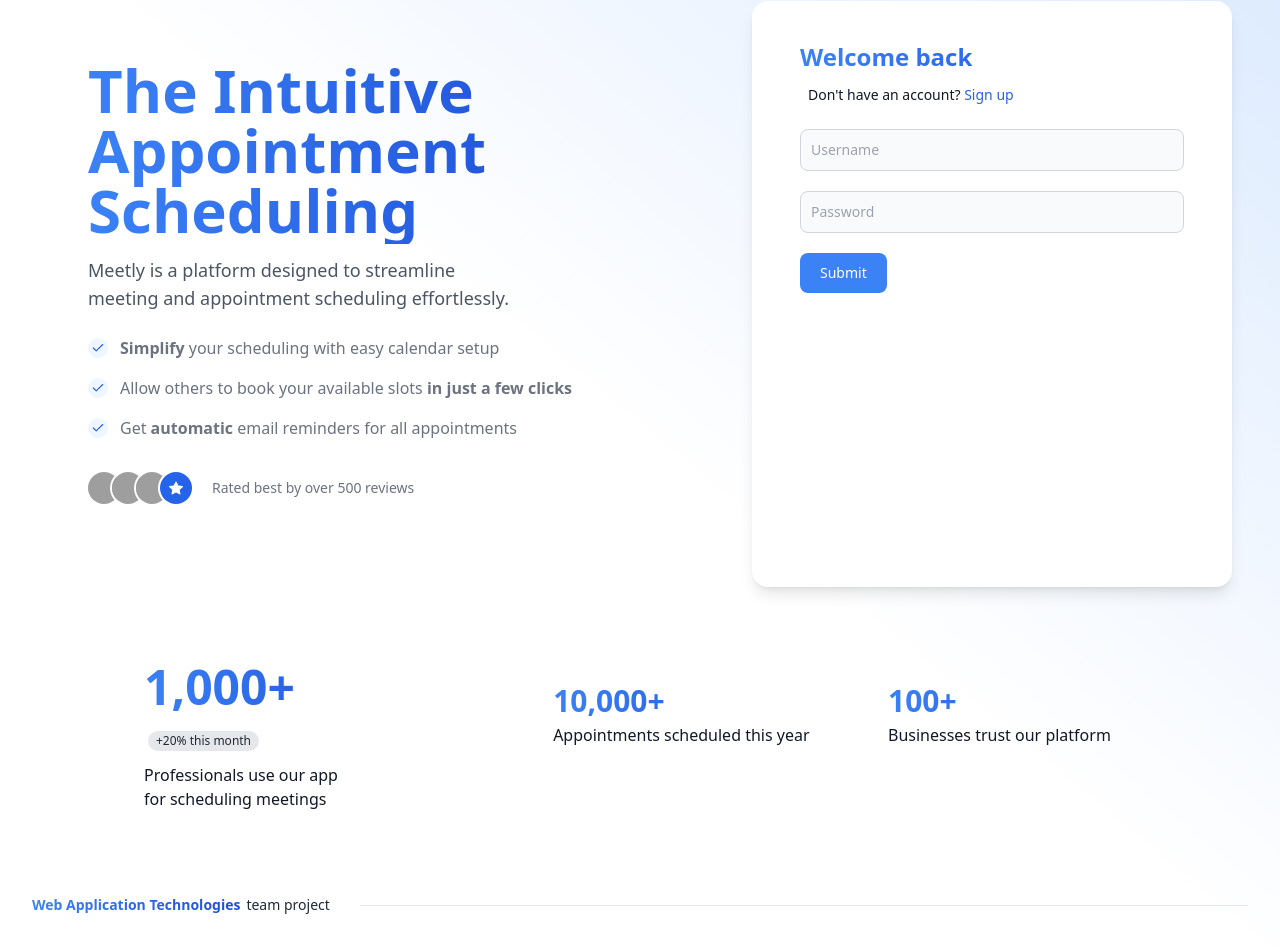
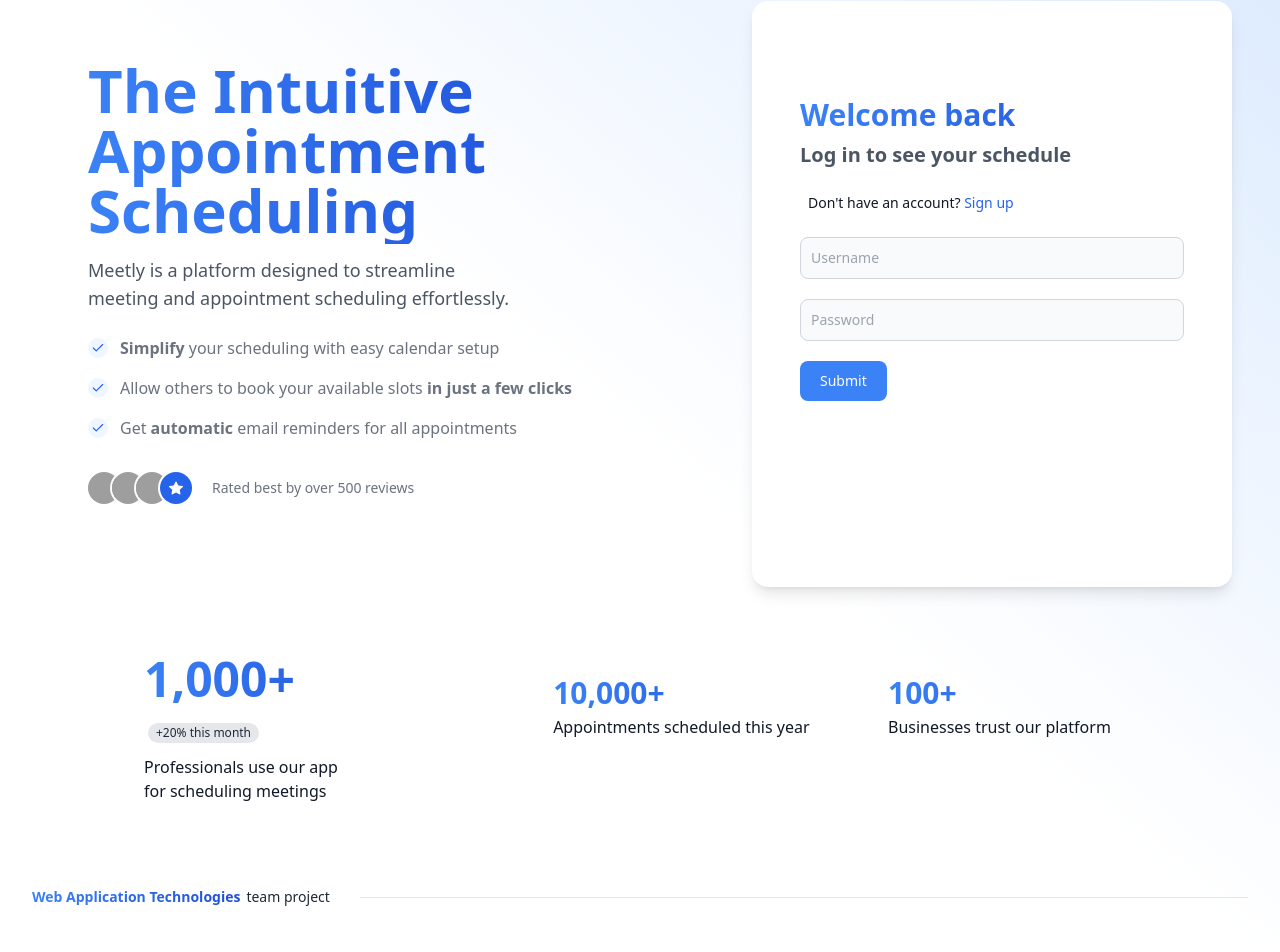
Before and after one commit to mblaszczykowski/appointment-scheduling-app, a React (Create React App) app in the folder frontend/: page /login in a window 1280 px wide. Shown: the part 157-1109 px from the top of the page. Built offline with nearby package versions, Linux system fonts and the light colour scheme; grey boxes are pictures that could not be loaded.

Commit message:
small changes

```diff
--- a/frontend/src/components/LoginForm.js
+++ b/frontend/src/components/LoginForm.js
@@ -57,12 +57,15 @@
                 validationSchema={contactSchema}
             >
                 <Form className="max-w-sm mx-auto">
-                    <div className="py-3">
-                        <h1 className="block text-2xl font-bold text-transparent bg-clip-text bg-gradient-to-l from-blue-700 to-blue-500">
+
+                    <div className="py-5 mt-12">
+                        <h1 className="block text-3xl font-bold text-transparent bg-clip-text bg-gradient-to-l from-blue-700 to-blue-500">
                             Welcome back
                         </h1>
+                        <h1 className="block text-xl mt-2 font-bold text-gray-600 dark:text-white">Log in to see your
+                            schedule</h1>
                     </div>
-                    <div className="flex items-start mb-6">
+                    <div className="flex items-start mb-6 pt-1">
                         <label
                             htmlFor="terms"
                             className="ms-2 text-sm font-medium text-gray-900 dark:text-gray-300"
--- a/frontend/src/components/RegisterForm.js
+++ b/frontend/src/components/RegisterForm.js
@@ -174,7 +174,6 @@
                                                 </h1>
                                                 <h1 className="block text-xl mt-4 font-bold text-gray-600 dark:text-white">Create
                                                     a free account</h1>
-
                                             </div>
                                             <div className="flex items-start mb-6">
                                                 <label
--- a/frontend/src/components/WelcomeContent.js
+++ b/frontend/src/components/WelcomeContent.js
@@ -167,7 +167,7 @@
                         </div>
                     </div>
                     <>
-                        <div className="max-w-[85rem] px-4 py-8 sm:px-6 lg:px-8 lg:py-12 mx-auto">
+                        <div className="max-w-[85rem] px-4 py-8 sm:px-6 lg:px-8 lg:py-10 mx-auto">
                             <div className="flex flex-col items-center lg:flex-row lg:items-start lg:justify-between">
                                 <div className="lg:w-1/3">
                                     <div className="lg:pe-6 xl:pe-12 ml-20">
@@ -207,7 +207,7 @@
                         </div>
                     </>
                     <div
-                        className="mt-6 md:mt-12 lg:mt-6 py-3 flex items-center text-sm text-gray-800 gap-x-1.5 after:flex-1 after:border-t after:border-gray-200 after:ms-6 dark:text-white dark:after:border-neutral-700">
+                        className="mt-6 md:mt-12 lg:mt-8 py-3 flex items-center text-sm text-gray-800 gap-x-1.5 after:flex-1 after:border-t after:border-gray-200 after:ms-6 dark:text-white dark:after:border-neutral-700">
                         <span
                             className="font-semibold bg-clip-text bg-gradient-to-l from-blue-700 to-blue-500 text-transparent dark:from-blue-400 dark:to-violet-400">
                           Web Application Technologies
```
